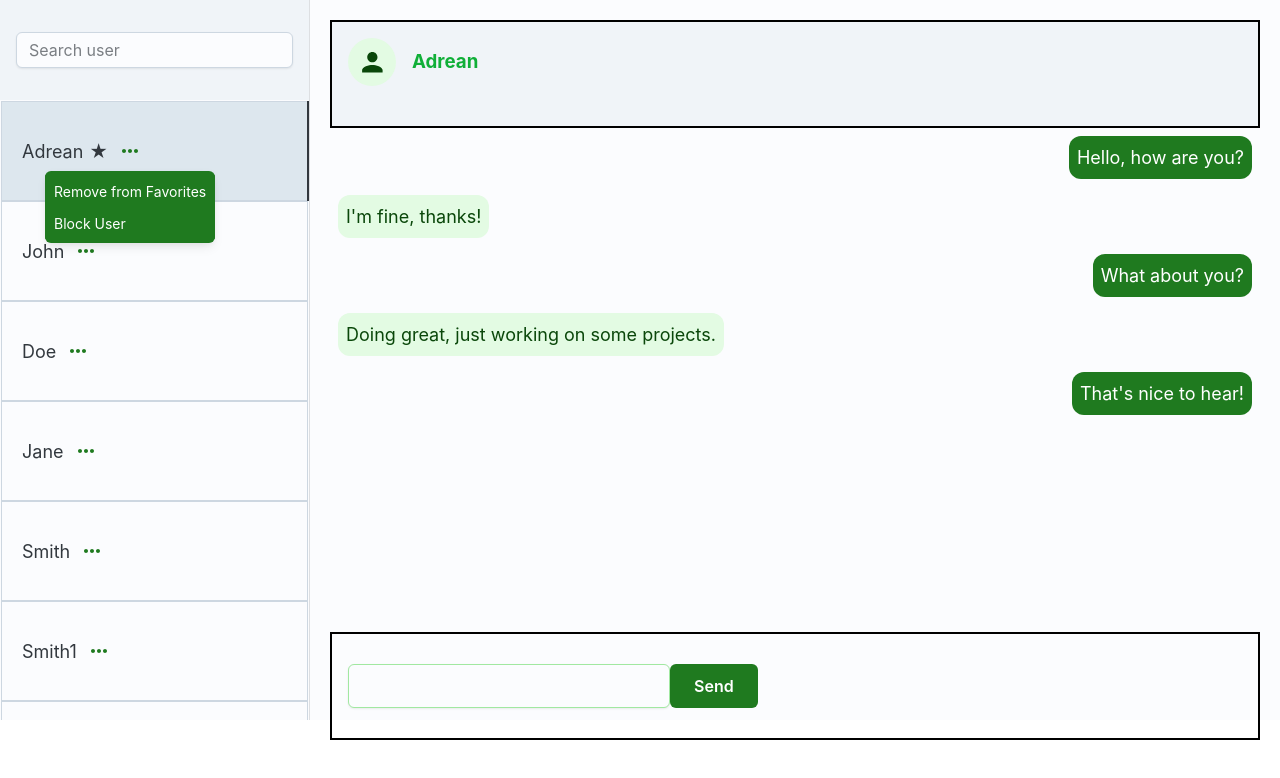
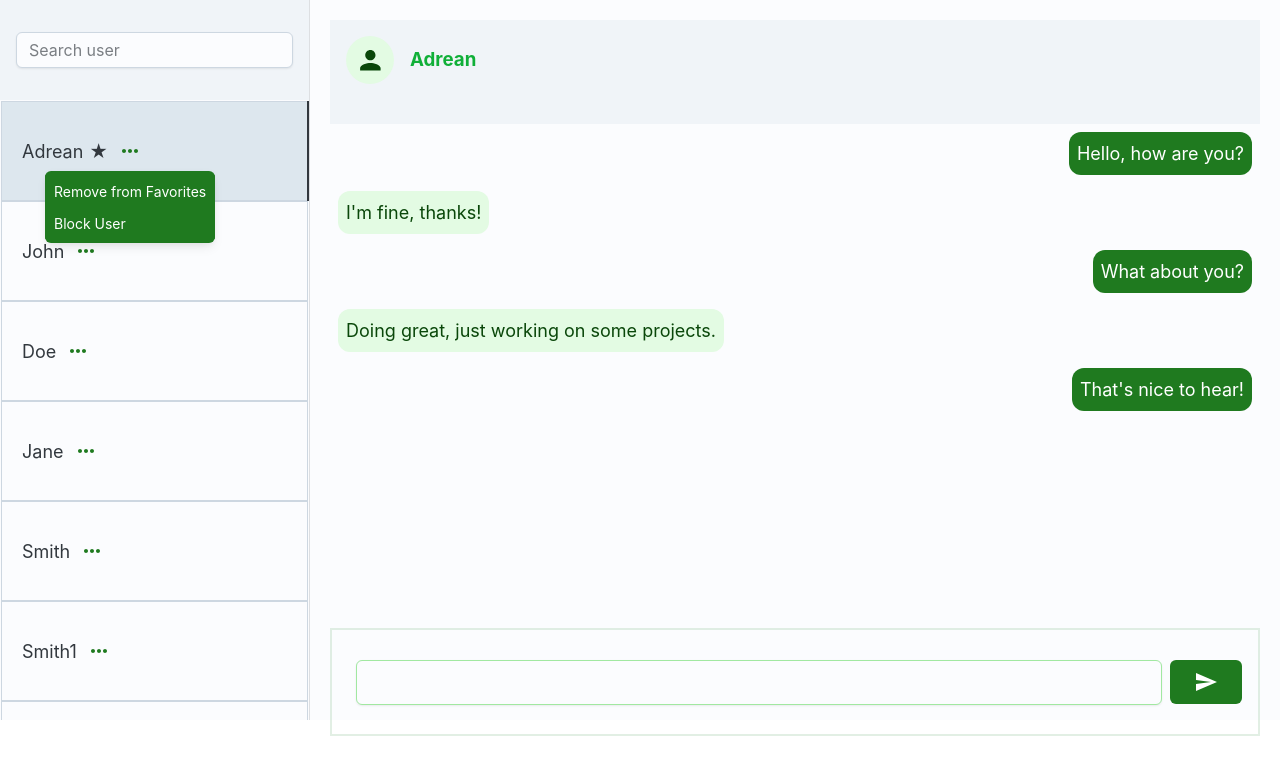
Before and after one commit to IrrationalCucumber/Chat-for-web-application-frontend, a React (Vite) app: page / in a window 1280 px wide. Both pictures are taken after a click on the button 130 px from the left and 151 px from the top of the page. Shown: the top 778 px of the page. Built offline with nearby package versions, Linux system fonts and the light colour scheme.

Commit message:
Update ui for chat tabs

```diff
--- a/src/route/Home.tsx
+++ b/src/route/Home.tsx
@@ -16,7 +16,7 @@ import {
   Typography,
   Box,
 } from "@mui/joy";
-import { MoreHoriz } from "@mui/icons-material";
+import { Send, MoreHoriz } from "@mui/icons-material";
 import "./style.css";
 
 export default function Home() {
@@ -212,6 +212,7 @@ export default function Home() {
                 name="message"
                 className="tab__input"
                 value={inputMessage}
+                sx={{ width: "100%", padding: "0.5rem", margin: "0.5rem" }}
                 onChange={(e) => setInputMessage(e.target.value)} // update value what user entered
               />
               <Button
@@ -225,7 +226,7 @@ export default function Home() {
                 size="lg"
                 variant="solid"
               >
-                Send
+                <Send />
               </Button>
             </div>
           </TabPanel>
--- a/src/route/style.css
+++ b/src/route/style.css
@@ -27,7 +27,7 @@ body {
     padding: 1rem ;
     display: flex;
     flex-direction: row;
-    border: 2px solid #000;
+
 
 }
 
@@ -66,5 +66,5 @@ body {
     display: flex;
     align-items: center;
     padding: 1rem;
-    border: 2px solid #000
+    border: 2px solid #65a86b2f
 }
```
